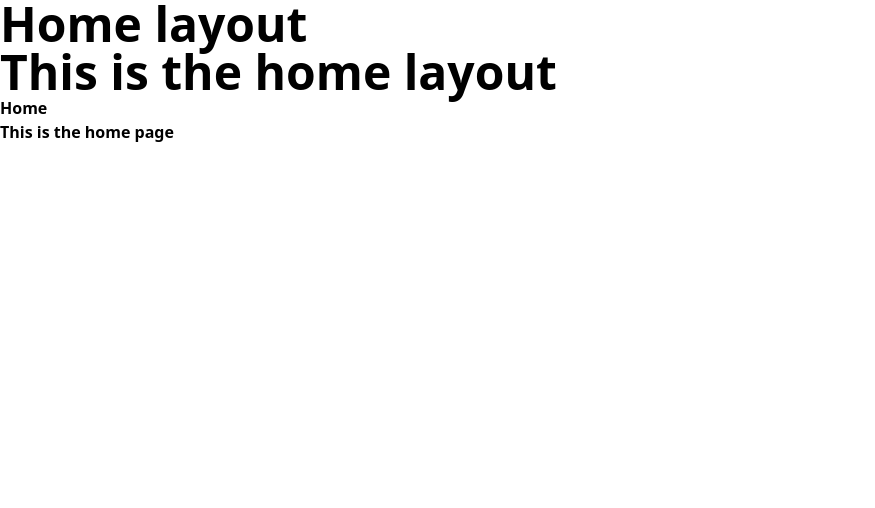
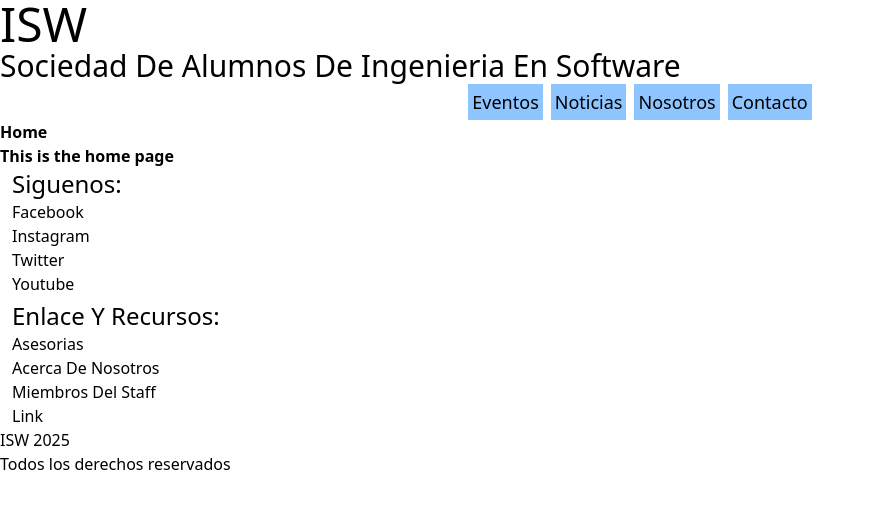
Before and after one commit to pedroHackerNoob/VRT-TS, a React (Vite) app: page / in a window 1280 px wide. Shown: the top 508 px of the page, without its empty margins (0-875 px from the left). Built offline with nearby package versions, Linux system fonts and the light colour scheme.

Commit message:
header & nav

```diff
--- /dev/null
+++ b/src/Components/HeaderNavComponent.tsx
@@ -0,0 +1,21 @@
+import {Link} from 'react-router-dom'
+export default function HeaderNavComponent() {
+    const categories = [
+        {id:"events",name: 'eventos' , path:"/events"},
+        {id:"news",name: 'noticias' , path:"/news"},
+        {id:"about",name: 'nosotros' , path:"/about"},
+        {id:"contact",name: 'contacto' , path:"/contact"},
+    ]
+
+    return(
+        <>
+            <div className='flex justify-center capitalize gap-2'>
+                { categories.map(category => (
+                    <label className=' p-1 bg-blue-300' htmlFor={category.id}>
+                        <Link className='text-lg flex' to={category.path}>{category.name}</Link>
+                    </label>
+                ))}
+            </div>
+        </>
+    )
+}
--- a/src/Layout/HomeLayout.tsx
+++ b/src/Layout/HomeLayout.tsx
@@ -1,15 +1,42 @@
-import {Outlet} from "react-router-dom";
+import {Outlet,Link} from "react-router-dom";
+import HeaderNavComponent from "../Components/HeaderNavComponent";
 
 export default function HomeLayout() {
     return(
         <>
-            <header className='font-black text-5xl'>
-                <h1>Home layout</h1>
-                <p>This is the home layout</p>
+            <header className='grid capitalize'>
+                <h1 className=' text-5xl'>ISW</h1>
+                <h2 className='text-3xl'>sociedad de alumnos de ingenieria en software</h2>
+                {<HeaderNavComponent></HeaderNavComponent>}
+
             </header>
             <div>
                 <Outlet/>
             </div>
+            <footer className='grid'>
+                <div className='grid grid-cols-2 md:grid-cols-1 justify-center gap-1 px-3'>
+                    <div className='capitalize'>
+                        <h3 className=' text-2xl'>siguenos:</h3>
+                        <Link className='flex' to='#'>facebook</Link>
+                        <Link className='flex' to='#'>instagram</Link>
+                        <Link className='flex' to='#'>twitter</Link>
+                        <Link className='flex' to='#'>youtube</Link>
+                    </div>
+                    <div className='capitalize'>
+                        <h3 className=' text-2xl'>enlace y recursos:</h3>
+                        <Link className='flex' to='#'>asesorias</Link>
+                        <Link className='flex' to='#'>acerca de nosotros</Link>
+                        <Link className='flex' to='#'>miembros del staff</Link>
+                        <Link className='flex' to='#'>link</Link>
+                    </div>
+                </div>
+
+                <h3>ISW 2025</h3>
+                <div>
+                    <p>Todos los derechos reservados</p>
+
+                </div>
+            </footer>
         </>
     )
 }
--- a/src/views/HomeView.tsx
+++ b/src/views/HomeView.tsx
@@ -2,10 +2,10 @@
 export default function Home() {
     return(
         <>
-            <header className='font-black'>
+            <div className='font-black'>
                 <h1>Home</h1>
                 <p>This is the home page</p>
-            </header>
+            </div>
         </>
     )
 }
```
